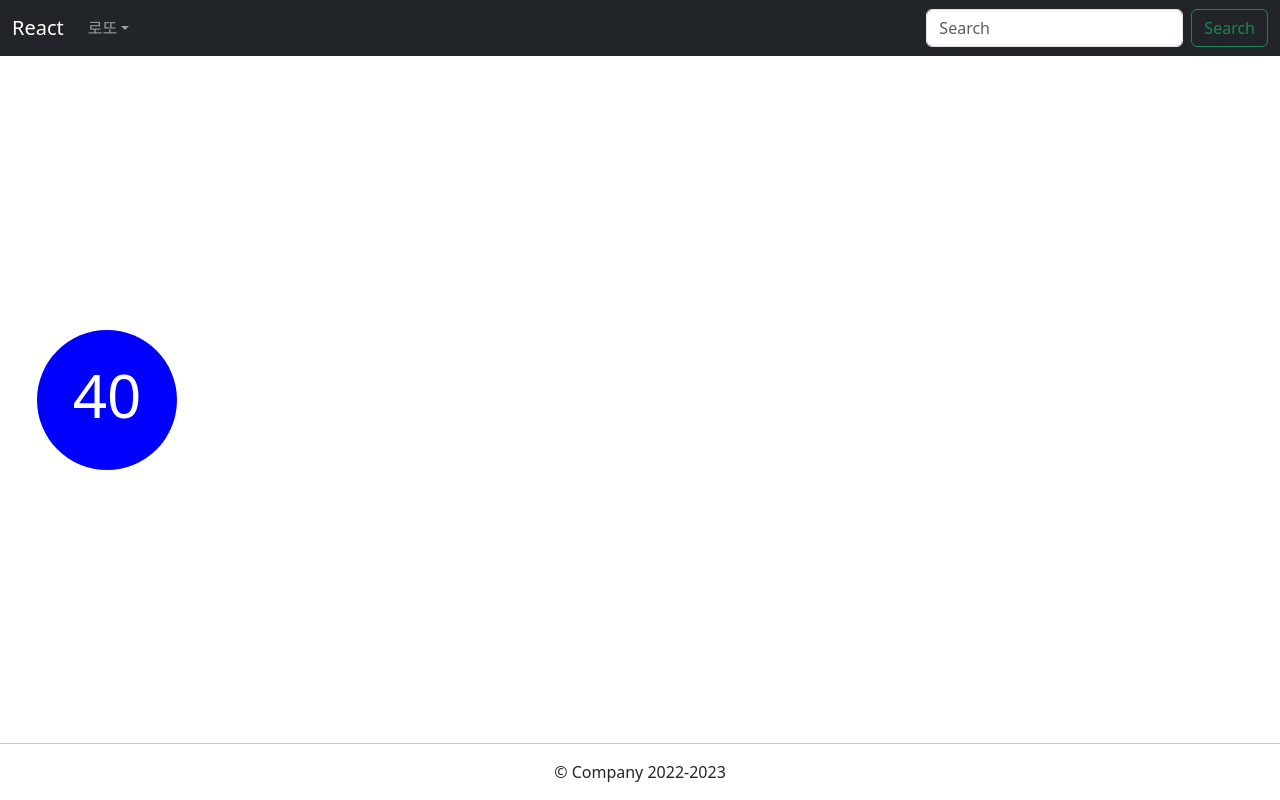
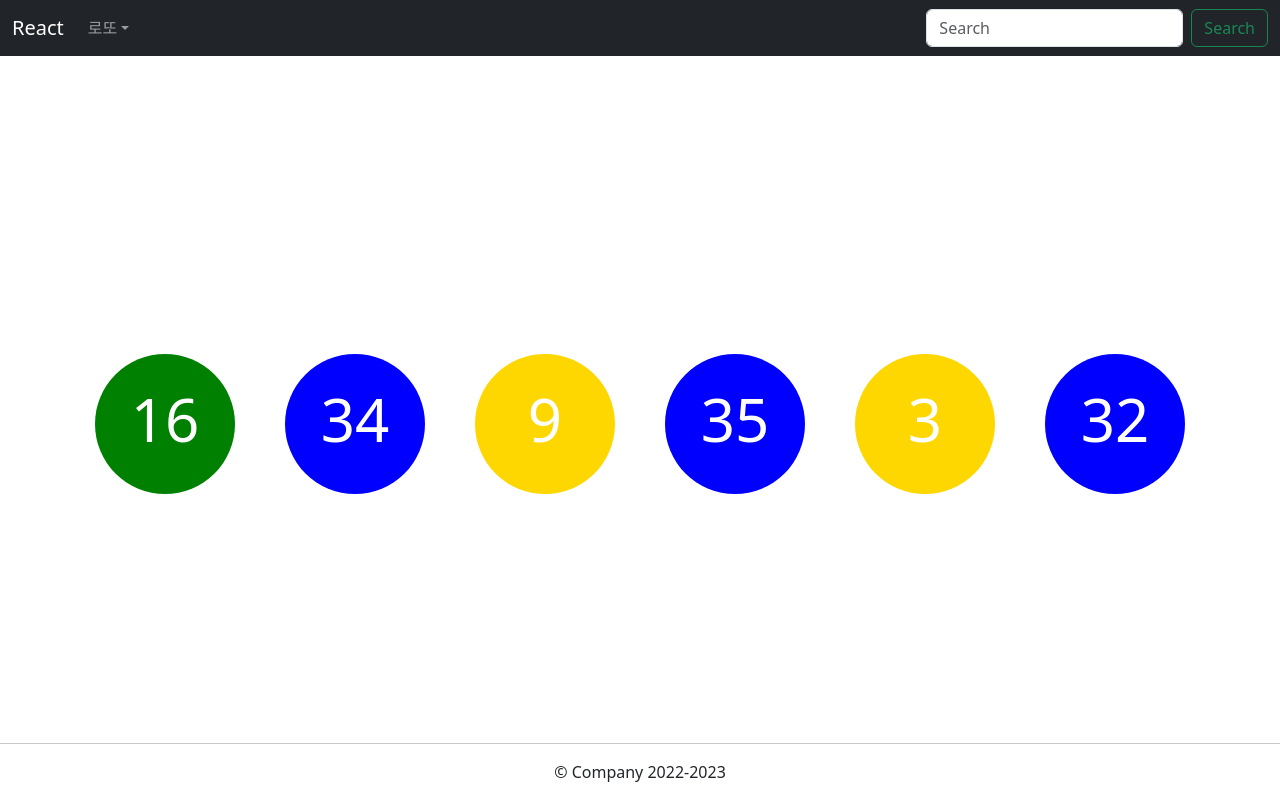
Before and after one commit to hamjung6/react-vite-phc-game-project, a React (Vite) app: page / in a window 1280 px wide. Built offline with nearby package versions, Linux system fonts and the light colour scheme.

Commit message:
로또 완성

```diff
--- /dev/null
+++ b/src/components/pages/LottoPage.jsx
@@ -0,0 +1,28 @@
+import React, { useState } from "react";
+import LottoBall from "./../lotto/LottoBall";
+
+const LottoPage = () => {
+  const setNumbers = () => {
+    const lottoSet = new Set();
+
+    while (lottoSet.size < 6) {
+      let num = Math.floor(Math.random() * 45) + 1;
+      lottoSet.add(num);
+    }
+
+    console.log(lottoSet);
+    return Array.from(lottoSet);
+  };
+
+  const [nums, setNums] = useState(setNumbers);
+
+  return (
+    <div className="container">
+      <div className="row mt-sm-5">
+        {nums && nums.map((num) => <LottoBall lottoNum={num}></LottoBall>)}
+      </div>
+    </div>
+  );
+};
+
+export default LottoPage;
--- a/src/router/Router.jsx
+++ b/src/router/Router.jsx
@@ -2,6 +2,7 @@ import Footer from "../components/layout/Footer";
 import { createBrowserRouter } from "react-router-dom";
 import App from "./../App";
 import LottoBall from "../components/lotto/LottoBall";
+import LottoPage from "../components/pages/LottoPage";
 
 const routes = [
   {
@@ -12,7 +13,7 @@ const routes = [
       {
         path: "/",
         loader: () => "로또",
-        element: <LottoBall lottoNum={40} />,
+        element: <LottoPage />,
       },
     ],
   },
```
